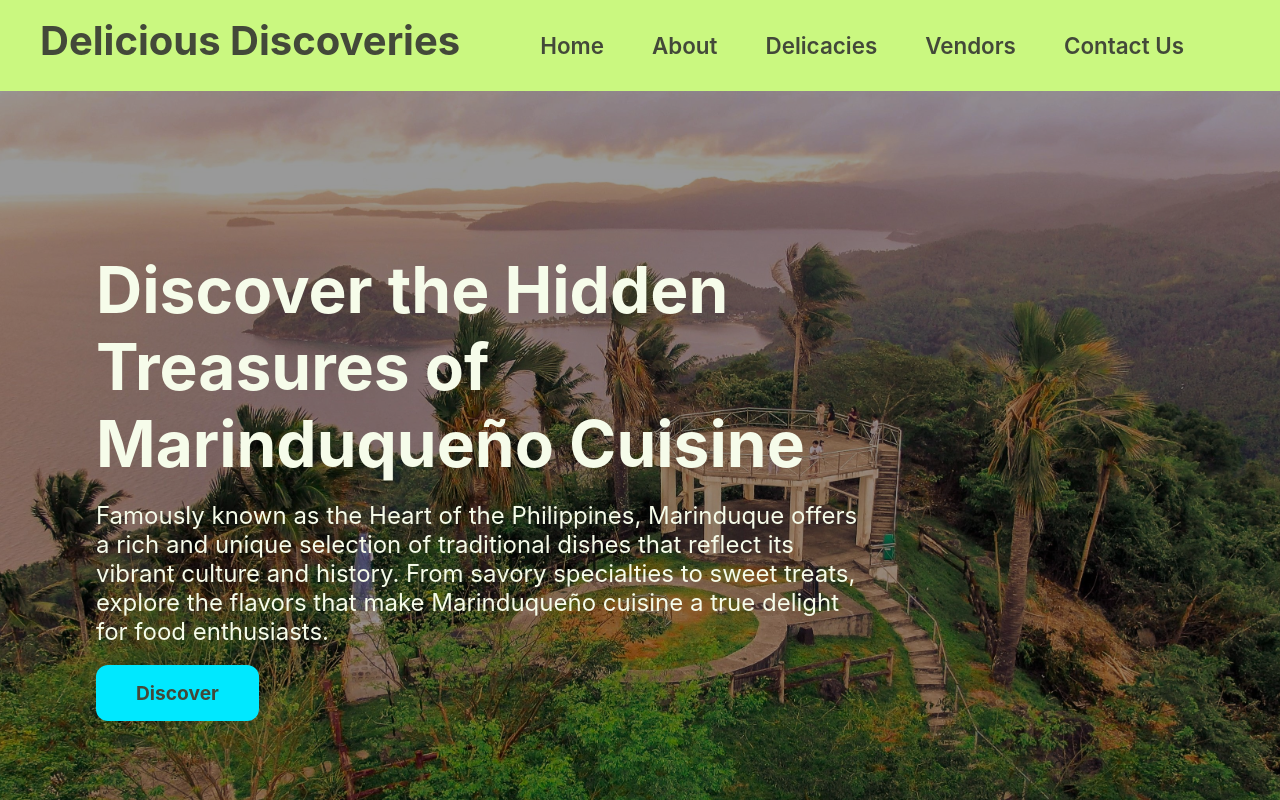
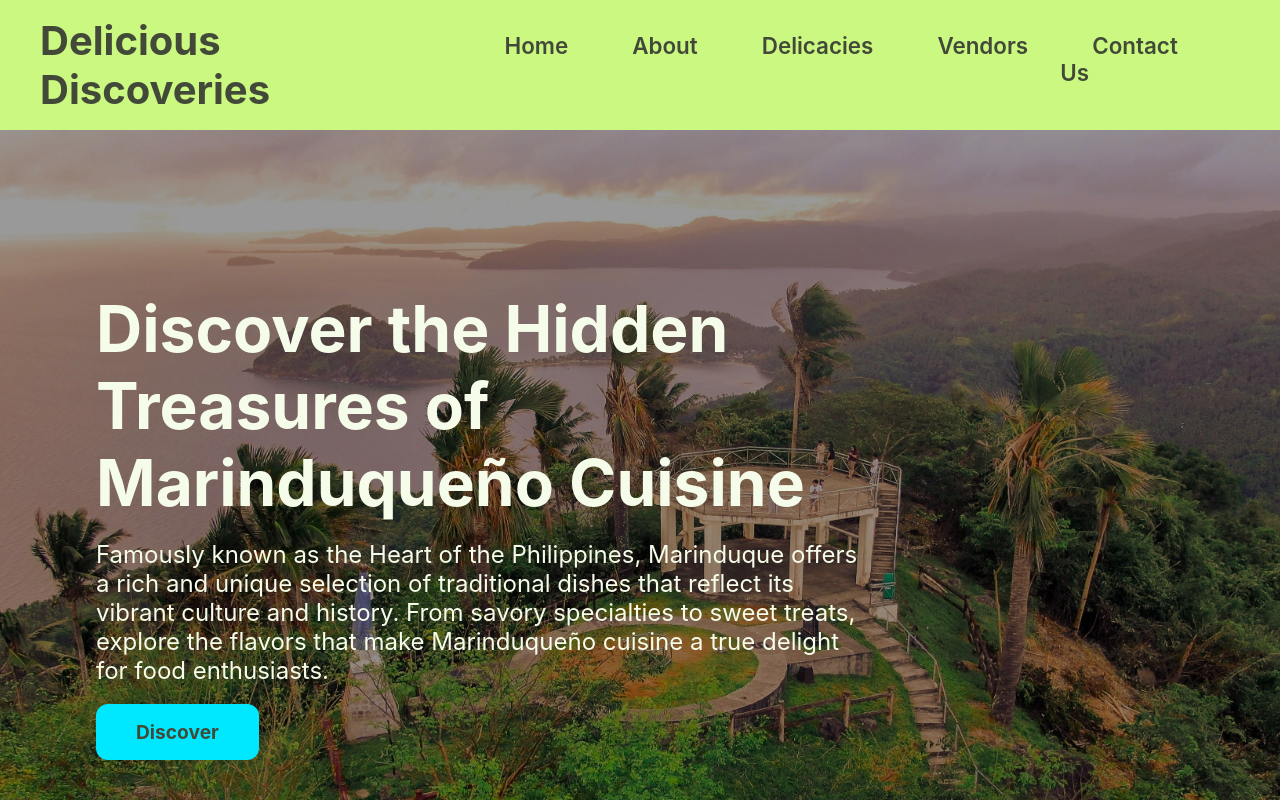
Before and after one commit to gabrieljamesbenedict/delicious-discoveries, a React (Create React App) app: page /home in a window 1280 px wide. Shown: the top 800 px of the page. Built offline with nearby package versions, Linux system fonts and the light colour scheme.

Commit message:
style: update padding for header navigation buttons

```diff
--- a/src/Styles/Header.css
+++ b/src/Styles/Header.css
@@ -35,7 +35,7 @@
 .header-nav-button {
 
     margin: 0;
-    padding: 0.6rem 1.5rem;
+    padding: 0.6rem 2rem;
     border-radius: 5px;
 
     color: inherit;
```
